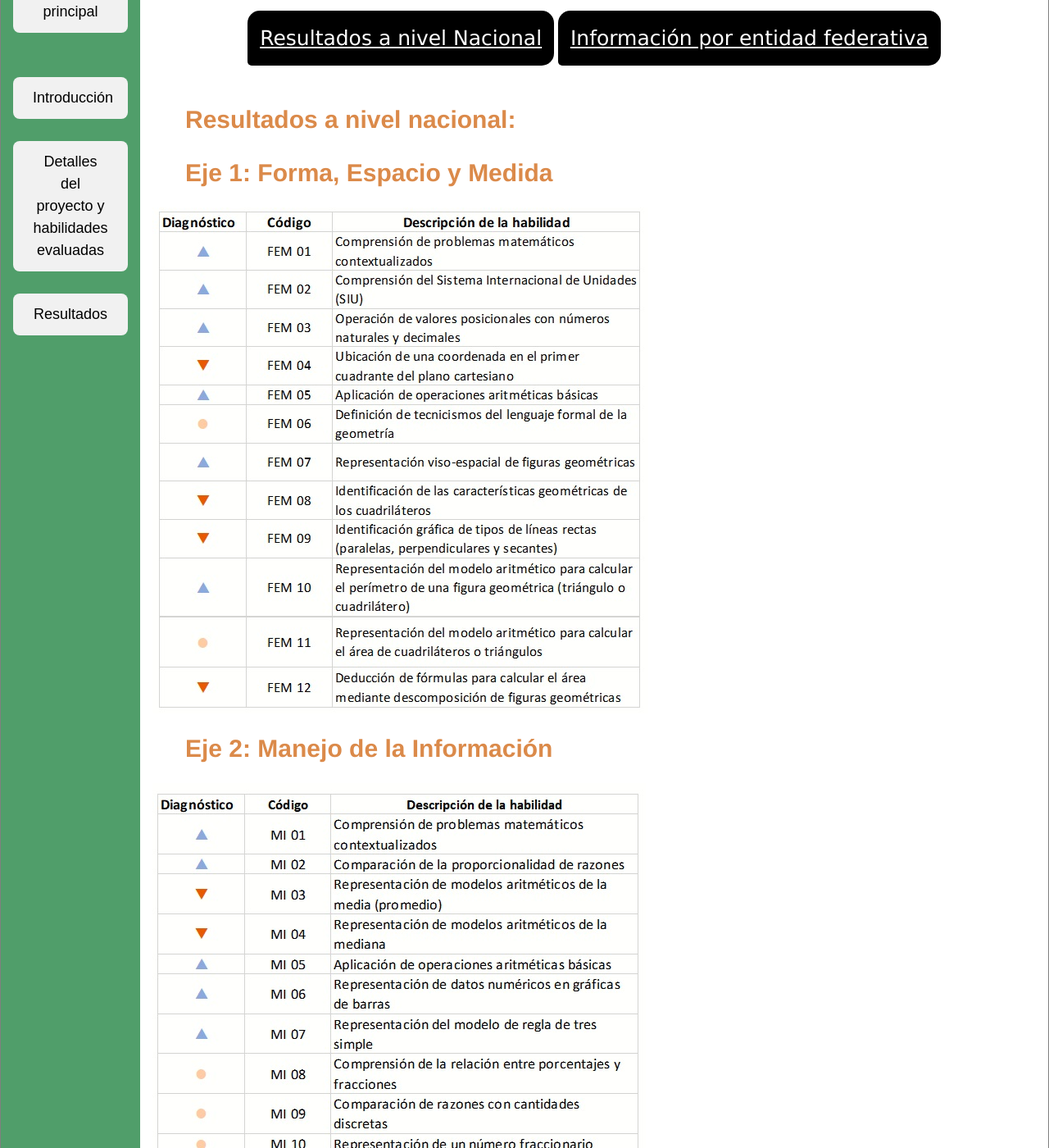
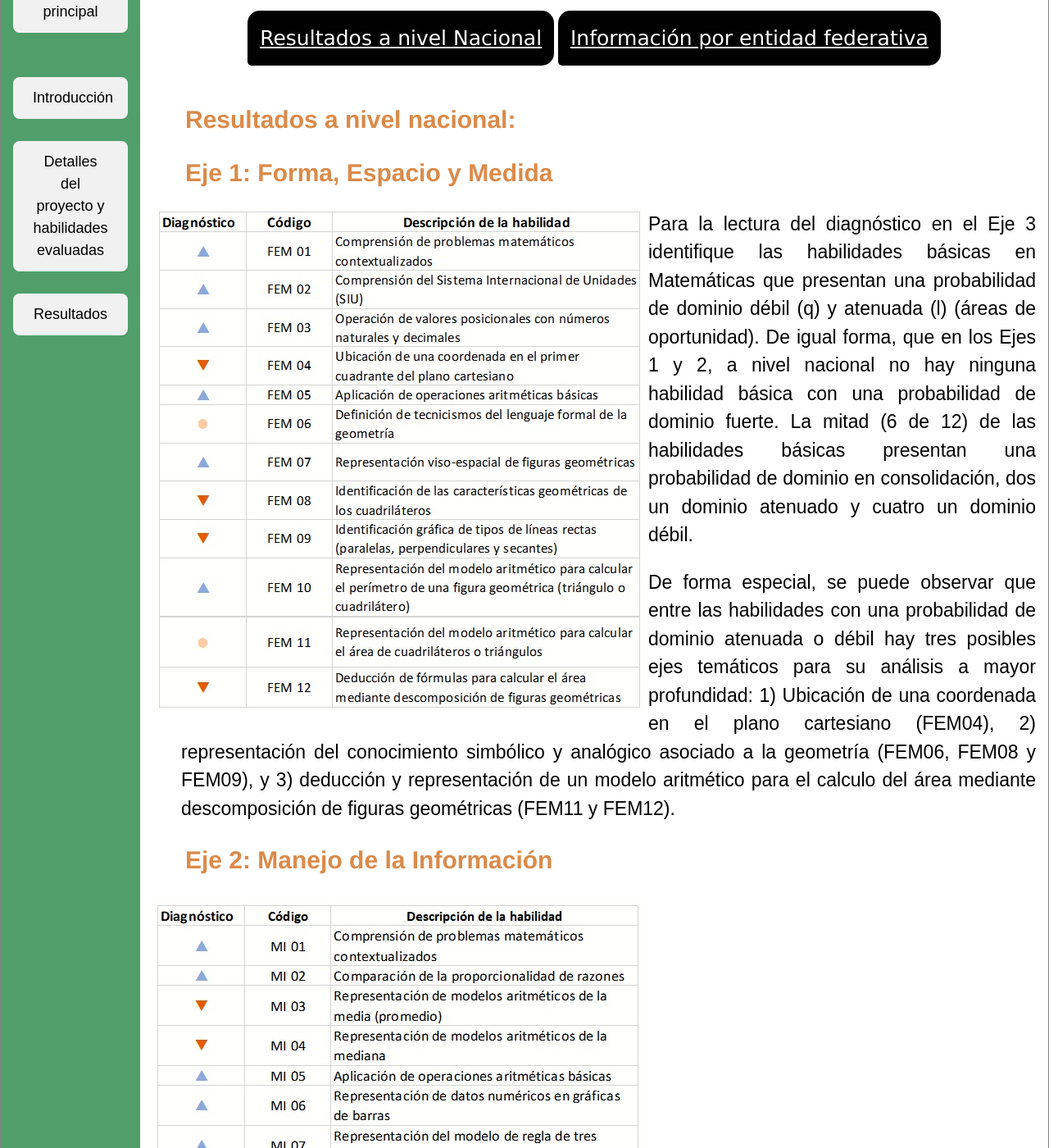
Before and after one commit to rimedie/rimedie.github.io, a Jekyll site: the page built from PLANEA-ELSEN_2015/Resultados_Nacionales.html, in a window 1280 px wide and 1400 px high, scrolled down 561 px. Shown: the whole window at 82% size. Built offline with Jekyll 4.4.1, drawn with Linux system fonts in a browser that asks for light colours.

Commit message:
Update Resultados_Nacionales.html

```diff
--- a/PLANEA-ELSEN_2015/Resultados_Nacionales.html
+++ b/PLANEA-ELSEN_2015/Resultados_Nacionales.html
@@ -7,7 +7,9 @@ title: Detalles sobre Diagnóstico Nacional Feb,2019
 	<a id="FEM"></a>
     <h2 class="interact">Resultados a nivel nacional:</h2>
     <h2 class="interact">Eje 1: Forma, Espacio y Medida</h2>
-    <img class="displayed" src="/images_gral/Nac_FEM.jpg" />
+    <img class="displayed" style="float:left;" src="/images_gral/Nac_FEM.jpg" />
+	<p>Para la lectura del diagnóstico en el Eje 3 identifique las habilidades básicas en Matemáticas que presentan una probabilidad de dominio débil (q) y atenuada (l) (áreas de oportunidad). De igual forma, que en los Ejes 1 y 2, a nivel nacional no hay ninguna habilidad básica con una probabilidad de dominio fuerte. La mitad (6 de 12) de las habilidades básicas presentan una probabilidad de dominio en consolidación, dos un dominio atenuado y cuatro un dominio débil.</p>
+	<p>De forma especial, se puede observar que entre las habilidades con una probabilidad de dominio atenuada o débil hay tres posibles ejes temáticos para su análisis a mayor profundidad: 1) Ubicación de una coordenada en el plano cartesiano (FEM04), 2) representación del conocimiento simbólico y analógico asociado a la geometría (FEM06, FEM08 y FEM09), y 3) deducción y representación de un modelo aritmético para el calculo del área mediante descomposición de figuras geométricas (FEM11 y FEM12).</p>
 	<a id="MI"></a>
     <h2 class="interact">Eje 2: Manejo de la Información</h2>
     <img class="displayed" src="/images_gral/Nac_MI.jpg" />
```
